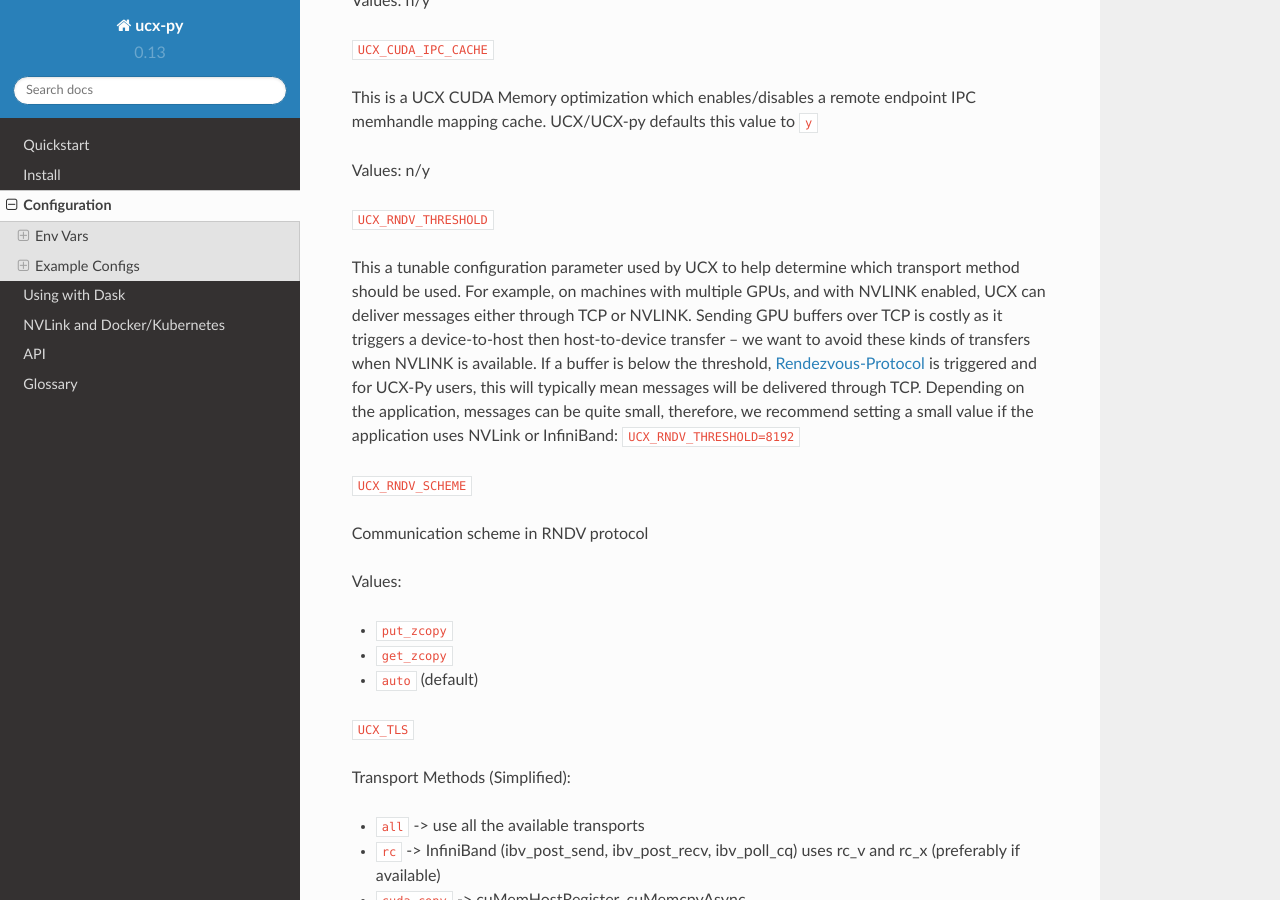
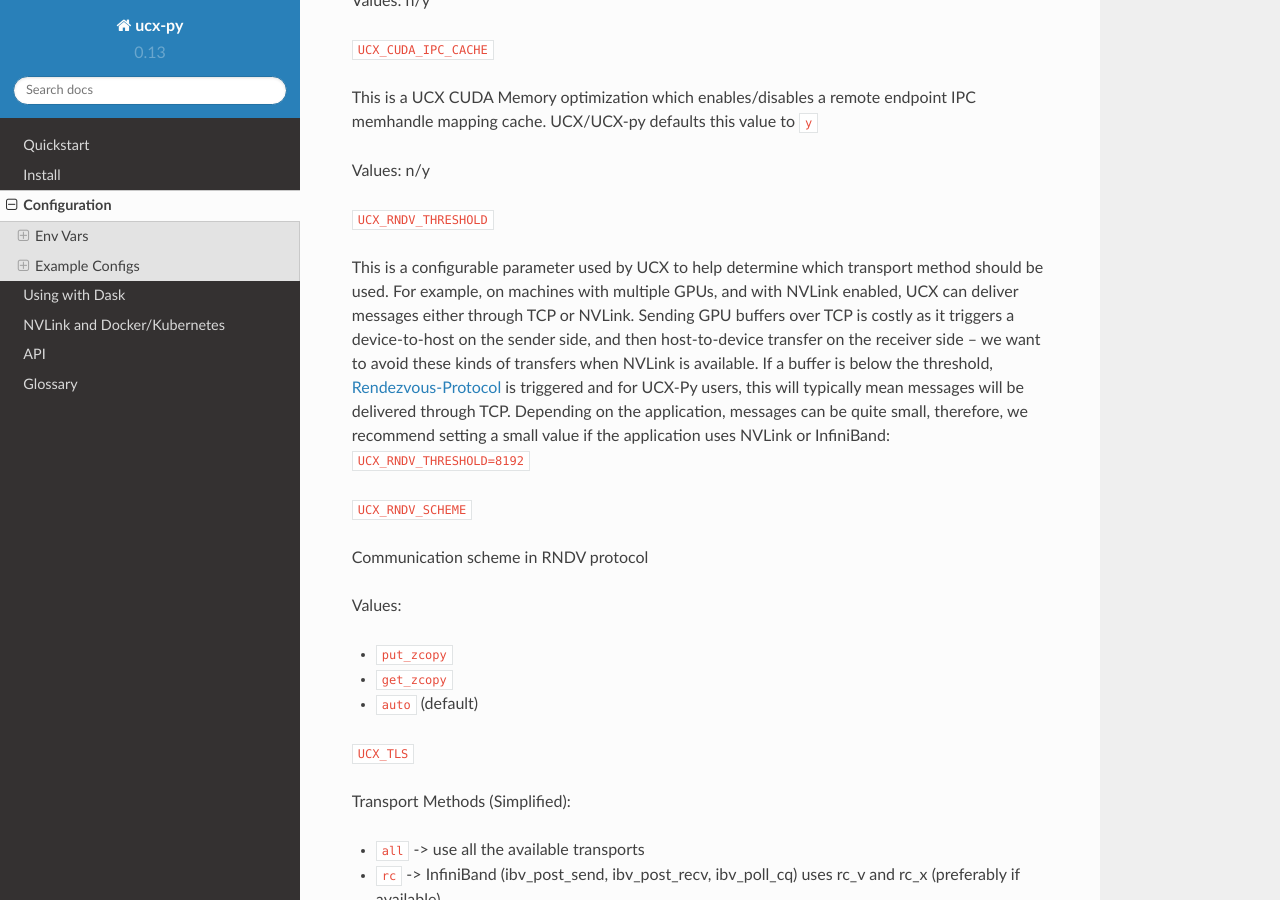
Before and after one commit to rapidsai/ucx-py, a Sphinx documentation site: the page built from docs/source/configuration.rst, in a window 1280 px wide and 900 px high, scrolled down 1194 px. Built offline with Sphinx 7.4.7 and the Read the Docs theme 2.0.0, drawn with Linux system fonts in a browser that asks for light colours.

Commit message:
Update docs/source/configuration.rst
Co-Authored-By: Peter Andreas Entschev <peter@entschev.com>

```diff
--- a/docs/source/configuration.rst
+++ b/docs/source/configuration.rst
@@ -55,7 +55,7 @@
 
 ``UCX_RNDV_THRESHOLD``
 
-This a tunable configuration parameter used by UCX to help determine which transport method should be used.  For example, on machines with multiple GPUs, and with NVLINK enabled, UCX can deliver messages either through TCP or NVLINK.  Sending GPU buffers over TCP is costly as it triggers a device-to-host then host-to-device transfer --  we want to avoid these kinds of transfers when NVLINK is available.  If a buffer is below the threshold, `Rendezvous-Protocol <https://github.com/openucx/ucx/wiki/Rendezvous-Protocol>`_ is triggered and for UCX-Py users, this will typically mean messages will be delivered through TCP.  Depending on the application, messages can be quite small, therefore, we recommend setting a small value if the application uses NVLink or InfiniBand: ``UCX_RNDV_THRESHOLD=8192``
+This is a configurable parameter used by UCX to help determine which transport method should be used.  For example, on machines with multiple GPUs, and with NVLink enabled, UCX can deliver messages either through TCP or NVLink.  Sending GPU buffers over TCP is costly as it triggers a device-to-host on the sender side, and then host-to-device transfer on the receiver side --  we want to avoid these kinds of transfers when NVLink is available.  If a buffer is below the threshold, `Rendezvous-Protocol <https://github.com/openucx/ucx/wiki/Rendezvous-Protocol>`_ is triggered and for UCX-Py users, this will typically mean messages will be delivered through TCP.  Depending on the application, messages can be quite small, therefore, we recommend setting a small value if the application uses NVLink or InfiniBand: ``UCX_RNDV_THRESHOLD=8192``
 
 
 ``UCX_RNDV_SCHEME``
```
